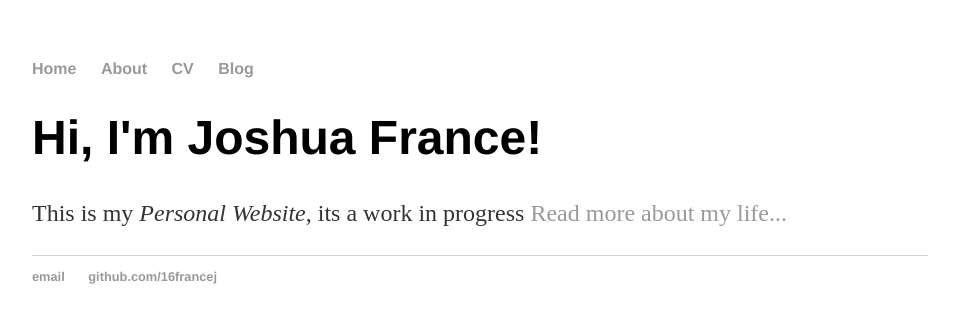
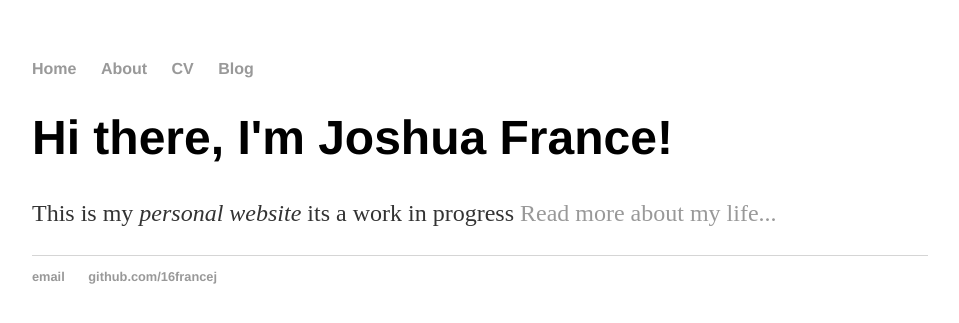
Before and after one commit to 16francej/16francej.github.io, a Jekyll site: the page built from index.html, in a window 1280 px wide. Shown: the top 323 px of the page, without its empty margins (160-1119 px from the left). Built offline with Jekyll 4.4.1, drawn with Linux system fonts in a browser that asks for light colours.

Commit message:
reconfigure index.html to fit new template

```diff
--- a/index.html
+++ b/index.html
@@ -1,29 +1,8 @@
-<!DOCTYPE html>
-<html>
-	<head>
-		<title>Joshua France</title>
-		<link rel="stylesheet" type="text/css" href="/css/main.css">
-	</head>
-	<body>
-		<nav>
-    		<ul>
-        		<li><a href="/">Home</a></li>
-	        	<li><a href="/about">About</a></li>
-        		<li><a href="/cv">CV</a></li>
-        		<li><a href="/blog">Blog</a></li>
-    		</ul>
-		</nav>
-		<div class="container">
-    		<div class="blurb">
-        		<h1>Hi, I'm Joshua France!</h1>
-				<p>This is my <em>Personal Website</em>, its a work in progress <a href="/about">Read more about my life...</a></p>
-    		</div><!-- /.blurb -->
-		</div><!-- /.container -->
-		<footer>
-    		<ul>
-        		<li><a href="mailto:francejoshuar1@gmail.com">email</a></li>
-        		<li><a href="https://github.com/16francej">github.com/16francej</a></li>
-			</ul>
-		</footer>
-	</body>
-</html>
+---
+layout: default
+title: Joshua France
+---
+<div class="blurb">
+	<h1>Hi there, I'm Joshua France!</h1>
+	<p>This is my <em>personal website</em> its a work in progress <a href="/about">Read more about my life...</a></p>
+</div><!-- /.blurb -->
```
